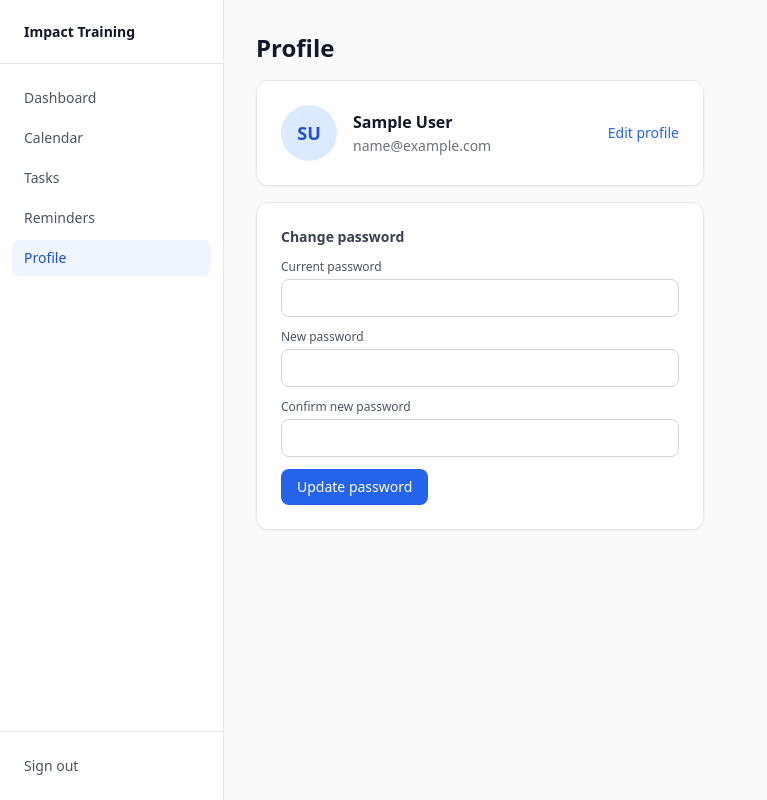
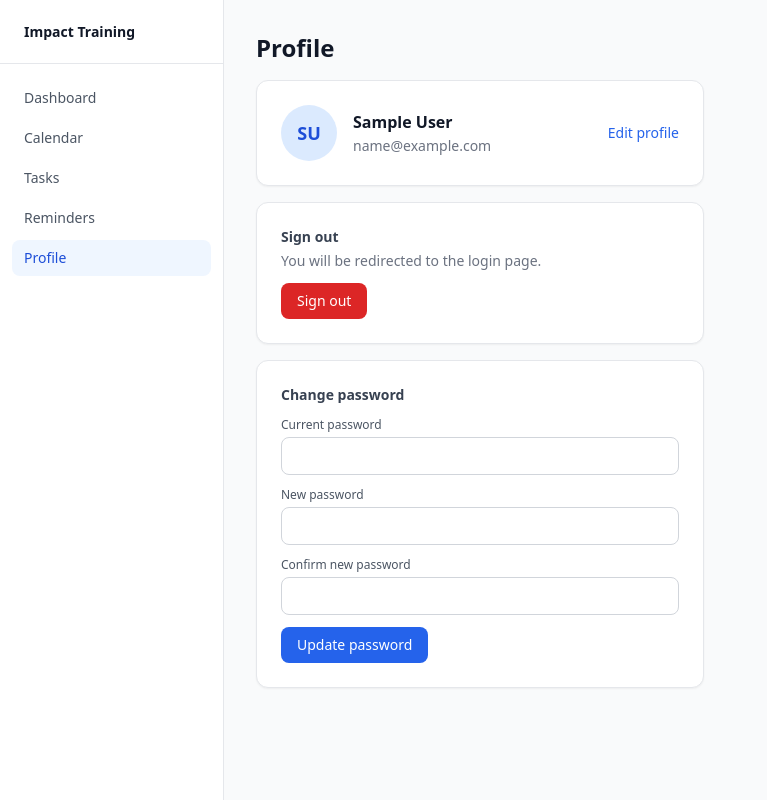
Before and after one commit to michaelr-1999/code-impact-training, a React (Vite) app in the folder frontend/: page /profile in a window 1280 px wide. Shown: the whole page, without its empty margins (0-767 px from the left). Built offline with nearby package versions, Linux system fonts and the light colour scheme; sample sign-in values are in the browser's storage.

Commit message:
isolated signout to profile page and takes care of keys

```diff
--- a/frontend/src/layouts/AppLayout.tsx
+++ b/frontend/src/layouts/AppLayout.tsx
@@ -1,6 +1,5 @@
 import { useState } from "react";
-import { NavLink, Outlet, useNavigate } from "react-router-dom";
-import { useAuth } from "../context/AuthContext";
+import { NavLink, Outlet } from "react-router-dom";
 
 const navItems = [
   { to: "/dashboard", label: "Dashboard" },
@@ -11,16 +10,8 @@ const navItems = [
 ];
 
 function Sidebar({ onClose }: { onClose?: () => void }) {
-  const navigate = useNavigate();
-  const { logout } = useAuth();
-
   function handleNavClick() {
     onClose?.();
-  }
-
-  function handleLogout() {
-    logout();
-    navigate("/login", { replace: true });
   }
 
   return (
@@ -46,14 +37,6 @@ function Sidebar({ onClose }: { onClose?: () => void }) {
           </NavLink>
         ))}
       </nav>
-      <div className="px-3 py-4 border-t border-gray-200 shrink-0">
-        <button
-          onClick={handleLogout}
-          className="w-full px-3 py-2 rounded-lg text-sm font-medium text-gray-600 hover:bg-gray-100 hover:text-gray-900 text-left"
-        >
-          Sign out
-        </button>
-      </div>
     </div>
   );
 }
--- a/frontend/src/pages/ProfilePage.tsx
+++ b/frontend/src/pages/ProfilePage.tsx
@@ -8,7 +8,7 @@ type User = { id: string; name: string; email: string };
 const EMAIL_RE = /^[^\s@]+@[^\s@]+\.[^\s@]+$/;
 
 export default function ProfilePage() {
-  const { user: ctxUser, token, updateUser } = useAuth();
+  const { user: ctxUser, token, updateUser, logout } = useAuth();
   const navigate = useNavigate();
 
   const [user, setUser] = useState<User | null>(ctxUser);
@@ -206,6 +206,18 @@ export default function ProfilePage() {
         )}
       </div>
 
+      {/* Sign out */}
+      <div className="bg-white rounded-xl border border-gray-200 shadow-sm p-6">
+        <h2 className="text-sm font-semibold text-gray-700 mb-1">Sign out</h2>
+        <p className="text-sm text-gray-500 mb-3">You will be redirected to the login page.</p>
+        <button
+          onClick={() => { logout(); navigate("/login", { replace: true }); }}
+          className="px-4 py-2 bg-red-600 hover:bg-red-700 text-white text-sm font-medium rounded-lg transition-colors"
+        >
+          Sign out
+        </button>
+      </div>
+
       {/* Change password card */}
       <div className="bg-white rounded-xl border border-gray-200 shadow-sm p-6">
         <h2 className="text-sm font-semibold text-gray-700 mb-3">Change password</h2>
```
